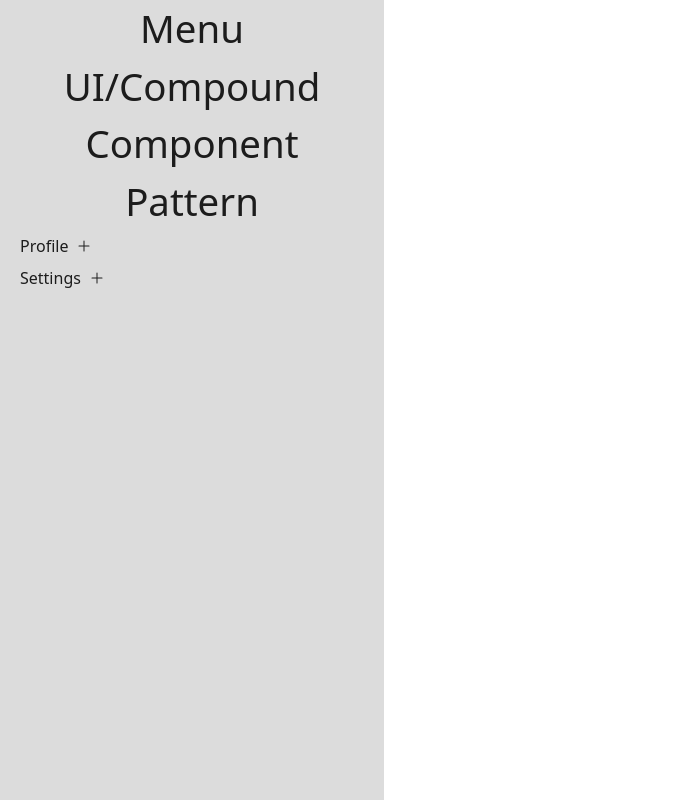
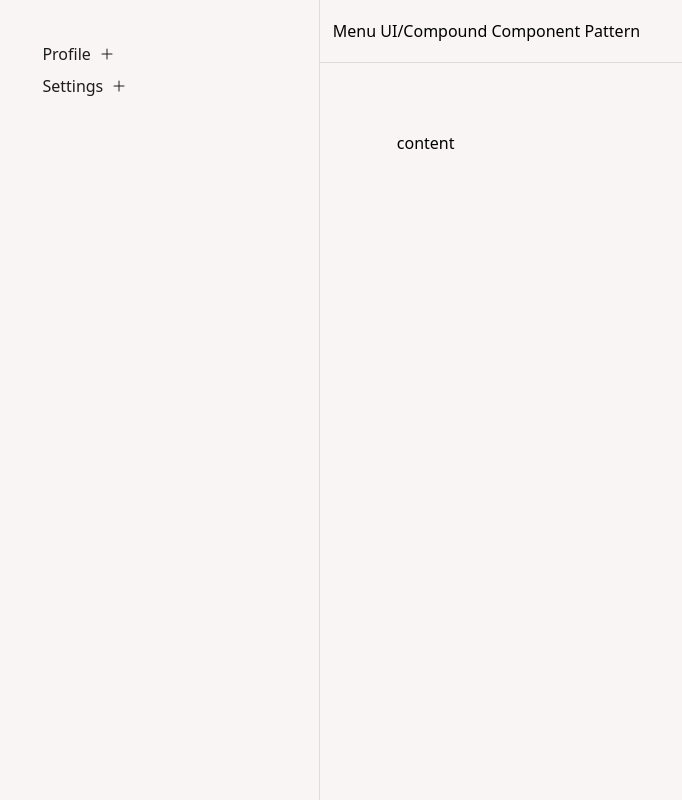
Before and after one commit to ali-sevinc/test-area, a React (Vite) app: page /sidebar in a window 1280 px wide. Shown: the whole page, without its empty margins (0-682 px from the left). Built offline with nearby package versions, Linux system fonts and the light colour scheme; no server answers.

Commit message:
sidebar layout update

```diff
--- a/src/components/menu-ccp/Sidebar.module.css
+++ b/src/components/menu-ccp/Sidebar.module.css
@@ -1,13 +1,28 @@
+.layout {
+  display: grid;
+  grid-template-columns: 20rem 1fr;
+  grid-template-rows: auto 1fr;
+  height: 100vh;
+}
+
 .aside {
-  height: 100dvh;
-  width: 24rem;
-  background-color: #dcdcdc;
+  background-color: #f9f5f5;
   display: flex;
   flex-direction: column;
   color: #1c1c1c;
   text-align: center;
   padding: 0 1rem;
+  padding: 2.4rem;
+  border-right: 1px solid #dcdcdc;
+  grid-row: 1/-1;
 }
-.aside h1 {
-  font-size: 2.4rem;
+
+.header {
+  background-color: #f9f5f5;
+  border-bottom: 1px solid #dcdcdc;
+  padding: 1.2rem 0.8rem;
 }
+.content {
+  background-color: #f9f5f5;
+  padding: 4.2rem 4.8rem 5rem;
+}
--- a/src/components/menu-ccp/Sidebar.tsx
+++ b/src/components/menu-ccp/Sidebar.tsx
@@ -2,8 +2,11 @@ import styles from "./Sidebar.module.css";
 import Menus from "./Menus";
 export default function Sidebar() {
   return (
+    <div className={styles.layout}>
+      <header className={styles.header}>
+        <h1>Menu UI/Compound Component Pattern</h1>
+      </header>
       <aside className={styles.aside}>
-      <h1>Menu UI/Compound Component Pattern</h1>
         <Menus>
           <Menus.Toggle id="profile">Profile</Menus.Toggle>
           <Menus.Menu id="profile">
@@ -15,11 +18,26 @@ export default function Sidebar() {
         <Menus>
           <Menus.Toggle id="settings">Settings</Menus.Toggle>
           <Menus.Menu id="settings">
-          <Menus.Item>Language</Menus.Item>
-          <Menus.Item>Theme</Menus.Item>
+            <Menus>
+              <Menus.Toggle id="language">Language</Menus.Toggle>
+              <Menus.Menu id="language">
+                <Menus.Item>English</Menus.Item>
+                <Menus.Item>French</Menus.Item>
+                <Menus.Item>German</Menus.Item>
+              </Menus.Menu>
+            </Menus>
+            <Menus>
+              <Menus.Toggle id="theme">Theme</Menus.Toggle>
+              <Menus.Menu id="theme">
+                <Menus.Item>Dark</Menus.Item>
+                <Menus.Item>Light</Menus.Item>
+              </Menus.Menu>
+            </Menus>
             <Menus.Item>Help</Menus.Item>
           </Menus.Menu>
         </Menus>
       </aside>
+      <main className={styles.content}>content</main>
+    </div>
   );
 }
```
Lines whose indentation alone changed are shown as unchanged.
